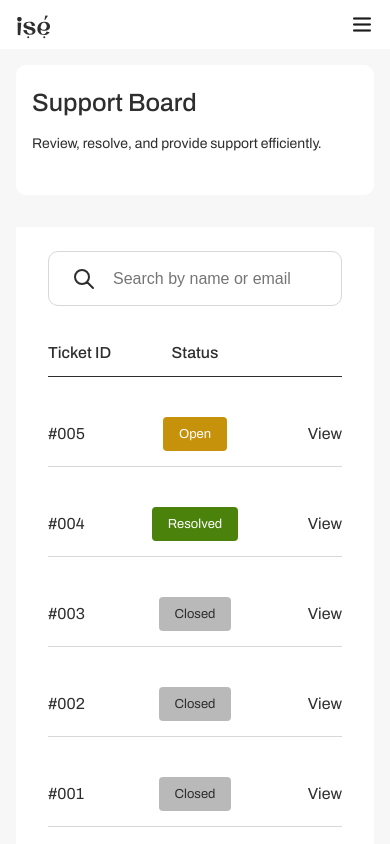
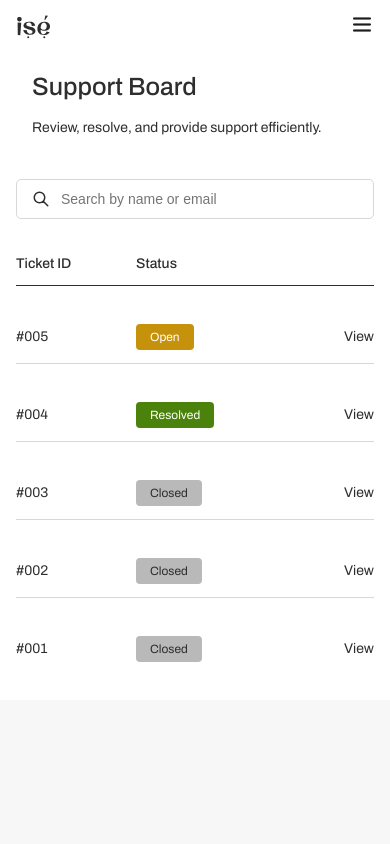
Before and after one commit to ise-africa/ise-admin-dashboard-frontend, a React (Create React App) app: page /support in a window 390 px wide. Built offline with nearby package versions, Linux system fonts and the light colour scheme.

Commit message:
edited the support board table and created a context state to store support tracking data and also adjusted  no result design element

```diff
--- a/src/Containers/SchoolsContainer/SupportBoard/SupportBoard.module.css
+++ b/src/Containers/SchoolsContainer/SupportBoard/SupportBoard.module.css
@@ -44,13 +44,13 @@
     margin: auto;
 }
 
-.noResult,
 .tableHeader,
 .tableBody {
-    gap: 40px;
-    display: flex;
+    gap: 20px;
+    display: grid;
+    grid-template-columns: 70px minmax(100px, 200px) 4fr 1fr auto;
     align-items: center;
-    justify-content: flex-start;
+    justify-content: space-between;
 
     font-size: 16px;
     font-weight: 400;
@@ -69,9 +69,9 @@
     border-bottom: 1px solid var(--sectionBorder);
 }
 
-.tableHeader>span:nth-child(3),
-.tableBody>span:nth-child(3) {
-    flex: 2;
+.tableBody:last-child {
+    border-bottom: none;
+    padding-bottom: 40px;
 }
 
 .tableHeader>span:last-child {
@@ -84,42 +84,55 @@
     text-decoration: none;
 }
 
-.status {
+.status mark {
     font-size: 13px;
     font-weight: 400;
-    padding: 4px 16px;
+    padding: 8px 16px;
     border-radius: 4px;
     color: var(--white);
     text-transform: capitalize;
 }
 
-.open {
+.open mark {
     background: #C7920B;
 }
 
-.resolved {
+.resolved mark {
     background: #4A820B;
 }
 
-.closed {
+.closed mark {
     color: var(--grey);
     background: #B9B9B9;
 }
 
 .noResult {
-    margin: 5rem;
+    font-size: 18px;
+    line-height: 29px;
+    margin: 2rem auto;
 }
 
 @media screen and (min-width: 767px) and (max-width: 1023px) {
     .container {
-        padding: 1rem;
+        gap: 0;
+        padding: 0 1rem;
+        background: var(--white);
     }
 
+    .subContainer {
+        padding: 0;
+    }
 }
 
 @media screen and (max-width: 767px) {
     .container {
-        padding: 1rem;
+        gap: 0;
+        padding: 0 1rem;
+        background: var(--white);
+    }
+
+    .subContainer {
+        padding: 0;
     }
 
     .tableHeader span:nth-child(2),
@@ -129,14 +142,28 @@
         display: none;
     }
 
-    .tableHeader span:nth-child(1),
-    .tableBody span:nth-child(1) {
-        flex: 1;
+    .tableHeader,
+    .tableBody {
+        font-size: 14px;
+        line-height: 22px;
+        grid-template-columns: minmax(50px, 100px) 1fr auto;
     }
 
-    .tableHeader span:nth-child(5),
-    .tableBody span:nth-child(5) {
-        flex: 1;
-        text-align: right;
+    .status mark {
+        font-size: 12px;
+        padding: 6px 14px;
+    }
+
+    .inputSection>input {
+        font-size: 14px;
+        line-height: 22px;
+        border-radius: 5px;
+        padding: 8px 20px 8px 44px;
+    }
+
+    .inputSection>svg {
+        left: 16px;
+        width: 18px;
+        height: 18px;
     }
 }
--- a/src/Containers/SchoolsContainer/SupportBoard/SupportBoard.tsx
+++ b/src/Containers/SchoolsContainer/SupportBoard/SupportBoard.tsx
@@ -1,10 +1,12 @@
-import { useState } from 'react'
+import { useState, useContext } from 'react'
 import HelloUser from '../../../Components/HelloUser/HelloUser'
 import classes from './SupportBoard.module.css'
 import { Link } from 'react-router-dom'
-import { SupportTrackingData } from '../SupportTrackingData'
+import { AppContext } from '../../../Context/AppContext'
 
 const SupportBoard = () => {
+
+    const { supportData, setSupportData } = useContext(AppContext)
 
     // const { SupportTrackingId } = useParams();
 
@@ -22,7 +24,7 @@ const SupportBoard = () => {
         }
     }
 
-    const filteredSupportTrackingData = SupportTrackingData.filter(data => {
+    const filteredSupportTrackingData = supportData.filter(data => {
         return (
             data.email.toLowerCase().includes(searchTerm.toLowerCase()) ||
             data.name.toLowerCase().includes(searchTerm.toLowerCase())
@@ -79,7 +81,7 @@ const SupportBoard = () => {
                                     <span>{data.id}</span>
                                     <span>{data.email}</span>
                                     <span>{data.subject}</span>
-                                    <span className={`${statusClassName} ${classes.status}`}>{data.status}</span>
+                                    <span className={`${statusClassName} ${classes.status}`}><mark>{data.status}</mark></span>
                                     <span><Link to={`/support/:SupportTrackingId`}>View</Link></span>
                                 </div>
                             )
--- a/src/Context/AppContext.tsx
+++ b/src/Context/AppContext.tsx
@@ -1,5 +1,6 @@
 import React, { createContext, Dispatch, SetStateAction, useEffect, useState } from 'react';
 import { sideNavItems } from '../Utilities/sideNavItems';
+import { SupportTrackingData, SupportTrackingDataType } from '../Utilities/SupportTrackingData';
 
 type AppContextProviderProps = {
   children: React.ReactNode
@@ -25,7 +26,8 @@ type AppContextProps = {
   setDisplayShareModal: Dispatch<SetStateAction<boolean>>
   navItmesState: any[]
   setNavItemsState: Dispatch<SetStateAction<any>>
-
+  supportData: SupportTrackingDataType[];
+  setSupportData: Dispatch<SetStateAction<SupportTrackingDataType[]>>
 }
 
 export const AppContext = createContext({} as AppContextProps)
@@ -52,6 +54,7 @@ const AppContextProvider = ({ children }: AppContextProviderProps) => {
       return { ...data, isActive: false }
     })
   )
+  const [supportData, setSupportData] = useState<SupportTrackingDataType[]>(SupportTrackingData);
 
   //   Effects
   useEffect(() => {
@@ -70,6 +73,8 @@ const AppContextProvider = ({ children }: AppContextProviderProps) => {
         setDisplayShareModal,
         navItmesState,
         setNavItemsState,
+        supportData,
+        setSupportData
       }}
     >
       {children}
--- a/src/Containers/SchoolsContainer/SupportTrackingData.ts
+++ b/src/Utilities/SupportTrackingData.tsx
@@ -1,11 +1,27 @@
-import senderAvatar from '../../Assets/Images/johnDoeSenderAvatar.svg'
-import responderAvatar from '../../Assets/Images/iseResponderAvatar.svg'
+import senderAvatar from '../Assets/Images/johnDoeSenderAvatar.svg'
+import responderAvatar from '../Assets/Images/iseResponderAvatar.svg'
 
-export const SupportTrackingData = [
+export type SupportChatMessageType = {
+    avatar: string;
+    name: string;
+    date: string;
+    message: string;
+};
+
+export type SupportTrackingDataType = {
+    id: string;
+    status: string;
+    email: string;
+    name: string;
+    subject: string;
+    supportChat: SupportChatMessageType[];
+};
+
+export const SupportTrackingData: SupportTrackingDataType[] = [
     {
         id: "#005",
         status: 'open',
-        email: 'johndoe@gmail.com',
+        email: 'jamessmith@gmail.com',
         name: 'James Smith',
         subject: 'Issue with Gig Position',
         supportChat: [
@@ -42,7 +58,7 @@ export const SupportTrackingData = [
     {
         id: "#004",
         status: 'resolved',
-        email: 'johndoe@gmail.com',
+        email: 'ginnalacell@gmail.com',
         name: 'Ginna Lacell',
         subject: 'Not seeing my videos1, The course progress is not updated',
         supportChat: [
@@ -64,7 +80,7 @@ export const SupportTrackingData = [
     {
         id: "#003",
         status: 'closed',
-        email: 'johndoe@gmail.com',
+        email: 'sarahgreen@gmail.com',
         name: 'Sarah Green',
         subject: 'Not seeing my videos2, The course progress is not updated',
         supportChat: [
@@ -93,7 +109,7 @@ export const SupportTrackingData = [
     {
         id: "#002",
         status: 'closed',
-        email: 'johndoe@gmail.com',
+        email: 'willliamsbrown@gmail.com',
         name: 'Willliams Brown',
         subject: 'Not seeing my videos3, The course progress is not updated',
         supportChat: [
@@ -116,7 +132,7 @@ export const SupportTrackingData = [
     {
         id: "#001",
         status: 'closed',
-        email: 'johndoe@gmail.com',
+        email: 'dennistoughly@gmail.com',
         name: 'Dennis Toughly',
         subject: 'Not seeing my videos, The course progress is not updated',
         supportChat: [
@@ -127,6 +143,7 @@ export const SupportTrackingData = [
                 message: `Hi Dennis,
                     Thank you for bringing this to our attention. We're aware of the issue with video visibility and course progress. Our team is actively working on a resolution and will update you as soon as the problem is resolved. We appreciate your patience and understanding.`
             },
+
             {
                 avatar: responderAvatar,
                 name: 'ise Support team',
```
